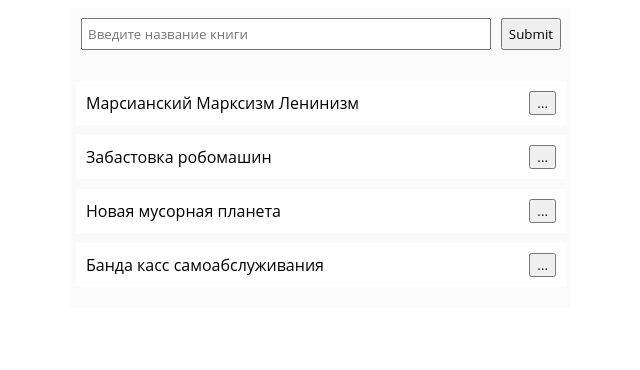
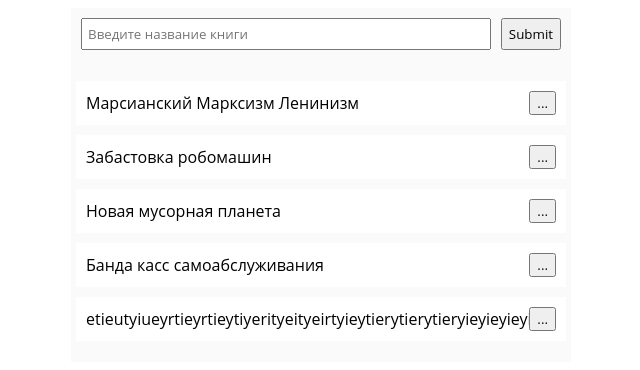
Before and after one commit to evgenynovak/book-library-app-react, a React (Create React App) app: page / in a window 1280 px wide. Shown: the top 370 px of the page, without its empty margins (319-959 px from the left). Built offline with nearby package versions, Linux system fonts and the light colour scheme.

Commit message:
added BookEdit

```diff
--- a/src/bookbase.js
+++ b/src/bookbase.js
@@ -44,5 +44,18 @@ export default [
                text: 'Яндекс диск'
                }
              ]
-     }
+     },
+     {
+      id: 5,
+      author: 'Семен Геройченко',
+      titleBook: 'etieutyiueyrtieyrtieytiyerityeityeirtyieytierytierytieryieyieyieyieyrieyityerityeiryeirtyeiutyiet',
+      tags: [
+             {id: 1,
+              text: 'Читать'
+             },
+             {id: 5,
+              text: 'Яндекс диск'
+              }
+            ]
+    }
 ]
--- /dev/null
+++ b/src/components/BookList/BookItem/BookEdit/BookEdit.js
@@ -0,0 +1,20 @@
+import React from 'react'
+import scss from './BookEdit.module.scss'
+
+class BookOptions extends React.Component {
+  constructor(props) {
+    super(props);
+    this.state = {
+      };
+  }
+
+ render() {
+    return (
+        <div>
+          test
+        </div>
+    )
+  }
+ }
+
+ export default BookOptions
--- a/src/components/BookList/BookItem/BookItem.js
+++ b/src/components/BookList/BookItem/BookItem.js
@@ -1,11 +1,13 @@
 import React from 'react'
+import BookEdit from './BookEdit/BookEdit'
 import scss from './BookItem.module.scss'
 
 class BookItem extends React.Component {
   constructor(props) {
     super(props);
     this.state = {
-        buttonOptionsIsPressed: false  // начальное значение для кнопки
+        buttonOptionsIsPressed: false ,  // начальное значение для кнопки
+        buttonEditIsPressed: false
       };
   }
 
@@ -19,8 +21,17 @@ class BookItem extends React.Component {
    this.setState({buttonOptionsIsPressed: !this.state.buttonOptionsIsPressed})
  }
 
+ handleButtonEditChange = (e) => {
+  e.preventDefault()
+  this.setState({buttonEditIsPressed: !this.state.buttonEditIsPressed})
+
+ }
+
+
+
  render() {
   const data = this.props.data
+  const buttonEditIsPressed = this.state.buttonEditIsPressed
   //в зависимости от значения buttonOptionsIsPressed
   //отображаем или нет кнопки Редактировать и Удалить
   //!!!напрямую прописать условие в className не получилось, ругается то на {} то на scss.!!!ВОПРОС!!!
@@ -30,8 +41,11 @@ class BookItem extends React.Component {
   const scssbuttonEdit = this.state.buttonOptionsIsPressed ? scss.buttonEdit : scss.buttonEdit_hidden
     return (
       <li className={scss.item}>
+        <div className={scss.itemBookName}>
           <div className={scss.bookName}>{data.titleBook}</div>
-            <button className={scssbuttonEdit}>Редактировать</button>
+          <button
+            className={scssbuttonEdit}
+            onClick={this.handleButtonEditChange}>Редактировать</button>
           <button
             onClick={this.handleButtonOptionsDelete}
             className={scssButtonDelete}>Удалить</button>
@@ -40,6 +54,10 @@ class BookItem extends React.Component {
             className={scss.buttonOptions}>
             ...
           </button>
+        </div>
+        <div>
+           {buttonEditIsPressed && <BookEdit/>}
+        </div>
       </li>
     )
  }
--- a/src/components/BookList/BookItem/BookItem.module.scss
+++ b/src/components/BookList/BookItem/BookItem.module.scss
@@ -1,11 +1,23 @@
 .item {
-  display: flex;
-  align-items: center;
   margin-top: 10px;
   padding: 10px;
   background-color: #ffffff;
   &:first-child{
     margin-top: 0px;
+  }
+}
+
+.itemBookName {
+  display: flex;
+  flex-direction: row;
+  flex-wrap: nowrap;
+  align-items: center;
+}
+
+.itemEdit {
+  display: flex;
+  &_hidden {
+    display: none;
   }
 }
 
```
Also changed, not shown: src/components/BookList/BookItem/BookEdit/BookEdit.module.scss (added). Lines whose indentation alone changed are shown as unchanged.
